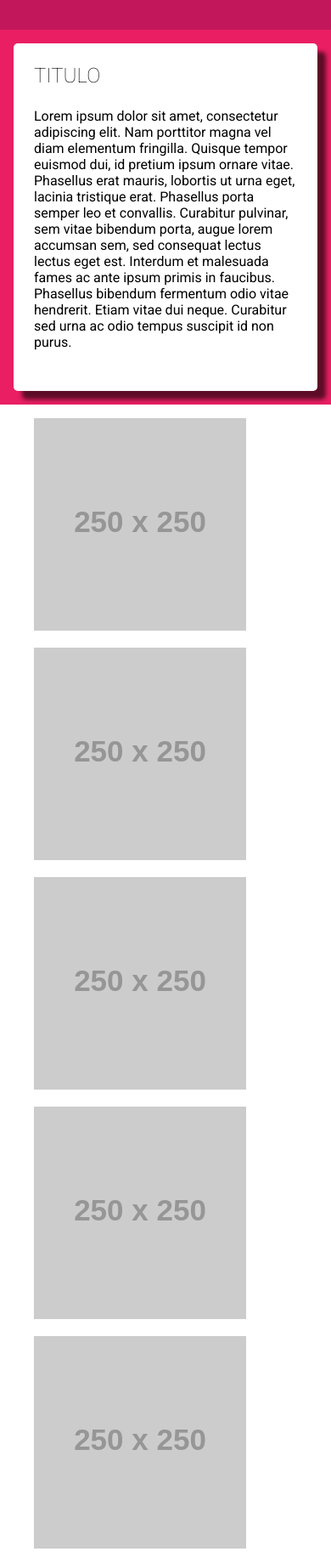
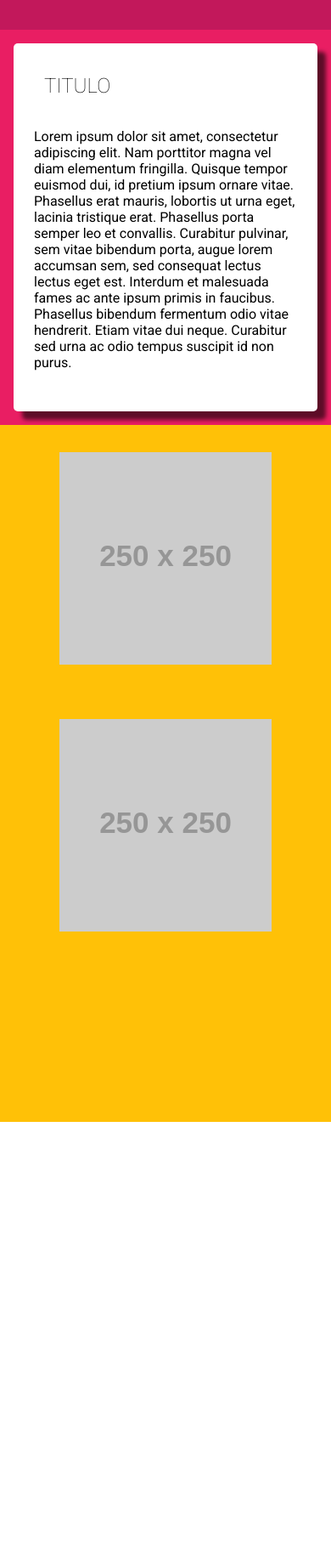
Before and after one commit to Zerchito/Tarea-3, a plain HTML site: page index.html in a window 390 px wide. Shown: the part 78-1917 px from the top of the page at 85% size. After the commit the page ends 1398 px from the top, so only its background shows below. Drawn offline with Linux system fonts and the light colour scheme; placeholder pictures from the web are drawn by us.

Commit message:
mobile first???

```diff
--- a/css/style.css
+++ b/css/style.css
@@ -1,10 +1,4 @@
 body{
-  display: block;
-  min-width: 100px;
-  margin: 0;
-  padding: 0;
-  border: 0;
-  position: relative;
   font-family: 'Roboto';
   font-size: 16px;
 }
@@ -12,7 +6,7 @@ body{
 .head{
   background-color: #C2185B;
   margin: 0;
-  padding: 1rem;
+  padding: 1em;
 }
 
 .head__title{
@@ -23,7 +17,7 @@ body{
 .paragraph{
   background-color: #E91E63;
   margin: 0;
-  padding: 1rem;
+  padding: 1em;
 }
 .post{
   background-color: #FFFFFF;
@@ -34,12 +28,32 @@ body{
 .post__title{
   font-weight: 100;
   margin: 0;
-  padding: 1.5rem;
+  padding: 1.5em;
 }
 
 .post__paragraph{
-  padding: 1.5rem;
+  padding: 1.5em;
   padding-top: 0;
-  padding-bottom: 3rem;
+  padding-bottom: 3em;
   margin: 0;
 }
+
+.images-list{
+  background-color: #FFC107;
+}
+
+.image-post{
+  padding: 1em;
+}
+
+.image-post__image{
+  display: block;
+  margin: 0 auto;
+  padding: 0;
+  max-width: 250px;
+  width: 100%;
+}
+
+.image-post__image--hide{
+  display: none;
+}
--- a/index.html
+++ b/index.html
@@ -30,38 +30,33 @@
     <section class="images">
       <section class="images-list">
         <article class="image-post">
-          <figure class="image-post__image">
-            <img src="http://placehold.it/250x250">
+          <figure>
+            <img src="http://placehold.it/250x250"class="image-post__image">
           </figure>
         </article>
         <article class="image-post">
-          <figure class="image-post__image">
-            <img src="http://placehold.it/250x250">
+          <figure>
+            <img src="http://placehold.it/250x250"class="image-post__image">
           </figure>
         </article>
         <article class="image-post">
-          <figure class="image-post__image">
-            <img src="http://placehold.it/250x250">
+          <figure>
+            <img src="http://placehold.it/250x250"class="image-post__image--hide">
           </figure>
         </article>
         <article class="image-post">
-          <figure class="image-post__image">
-            <img src="http://placehold.it/250x250">
+          <figure>
+            <img src="http://placehold.it/250x250"class="image-post__image--hide">
           </figure>
         </article>
         <article class="image-post">
-          <figure class="image-post__image">
-            <img src="http://placehold.it/250x250">
+          <figure>
+            <img src="http://placehold.it/250x250"class="image-post__image--hide">
           </figure>
         </article>
         <article class="image-post">
-          <figure class="image-post__image">
-            <img src="http://placehold.it/250x250">
-          </figure>
-        </article>
-        <article class="image-post">
-          <figure class="image-post__image">
-            <img src="http://placehold.it/250x250">
+          <figure>
+            <img src="http://placehold.it/250x250"class="image-post__image--hide">
           </figure>
         </article>
       </section>
```
